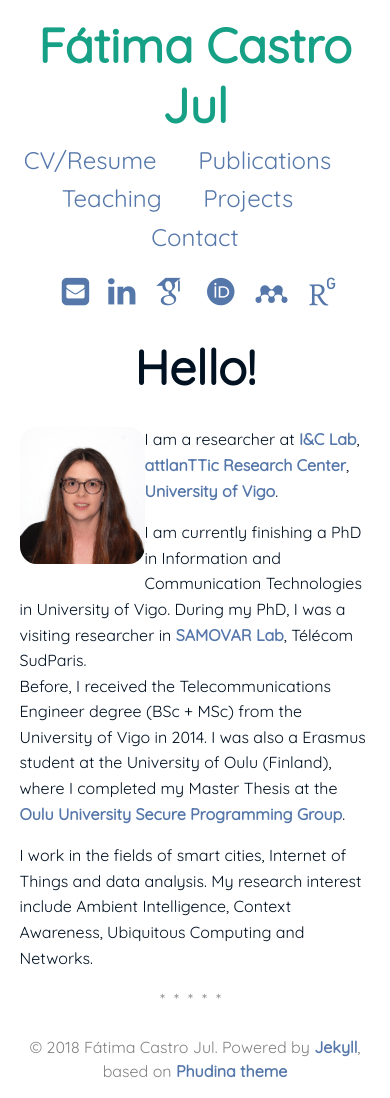
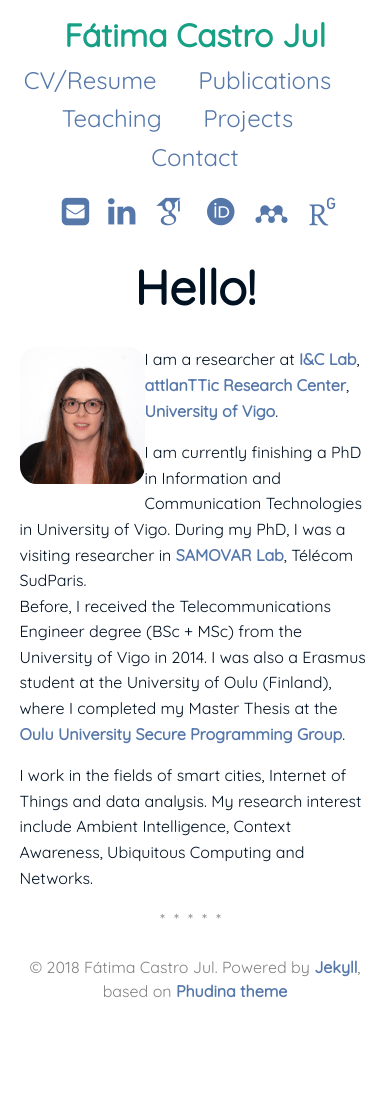
Before and after one commit to Facj/facj.github.io, a Jekyll site: the page built from index.md, in a window 390 px wide. Built offline with Jekyll 4.4.1, drawn with Linux system fonts in a browser that asks for light colours; some web fonts are replaced; after the commit the page ends 1018 px from its top, so only the background shows below that.

Commit message:
A smaller title for mobile version

```diff
--- a/assets/css/main.css
+++ b/assets/css/main.css
@@ -255,6 +255,12 @@
       text-align: center;
       width: 100%; }
 
+    .logo {
+    font-size: 200%;
+    font-weight: 700;
+    color: #16a085;
+    display: block; }
+
 /*Main page */
    #about-img {
     border-radius: 13%;   /*13%*/
```
